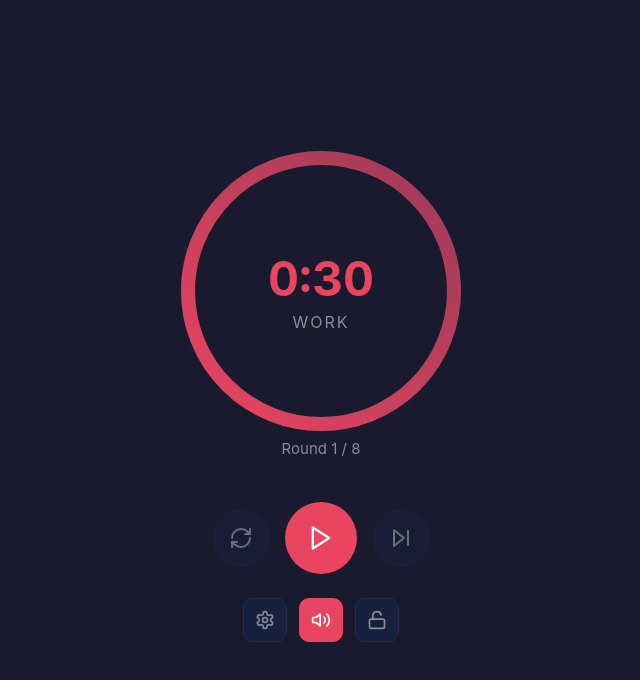
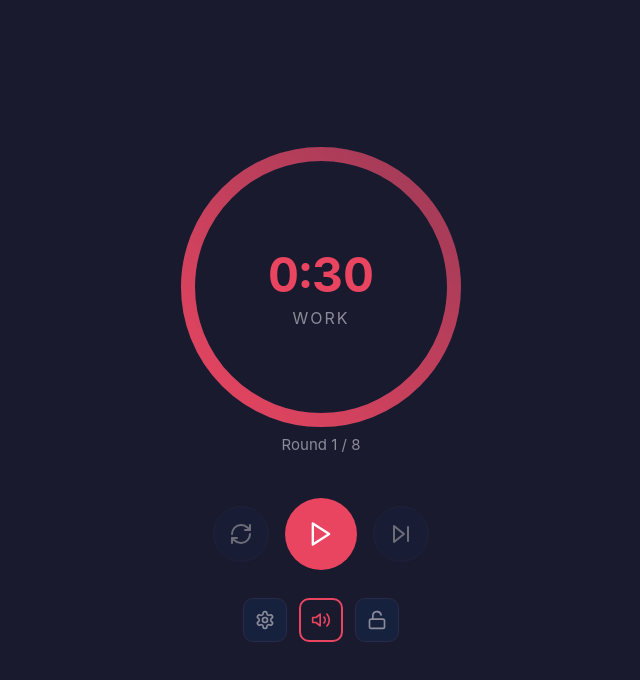
Before and after one commit to nbn22385/workout-timer, a React (Vite) app: page / in a window 1280 px wide. Shown: the top 680 px of the page, without its empty margins (319-959 px from the left). Built offline with nearby package versions, Linux system fonts and the light colour scheme.

Commit message:
Add space between controls and toggles, change active toggles to outline style

```diff
--- a/src/App.css
+++ b/src/App.css
@@ -267,7 +267,7 @@ body {
   display: flex;
   justify-content: center;
   align-items: center;
-  padding: 12px 0 16px 0;
+  padding: 16px 0 20px 0;
   flex: 0 0 auto;
 }
 
@@ -294,9 +294,10 @@ body {
 }
 
 .toggle-btn.active {
-  background: var(--color-accent);
-  color: white;
+  background: transparent;
+  color: var(--color-accent);
   border-color: var(--color-accent);
+  border-width: 2px;
 }
 
 .toggle-btn:disabled {
```
